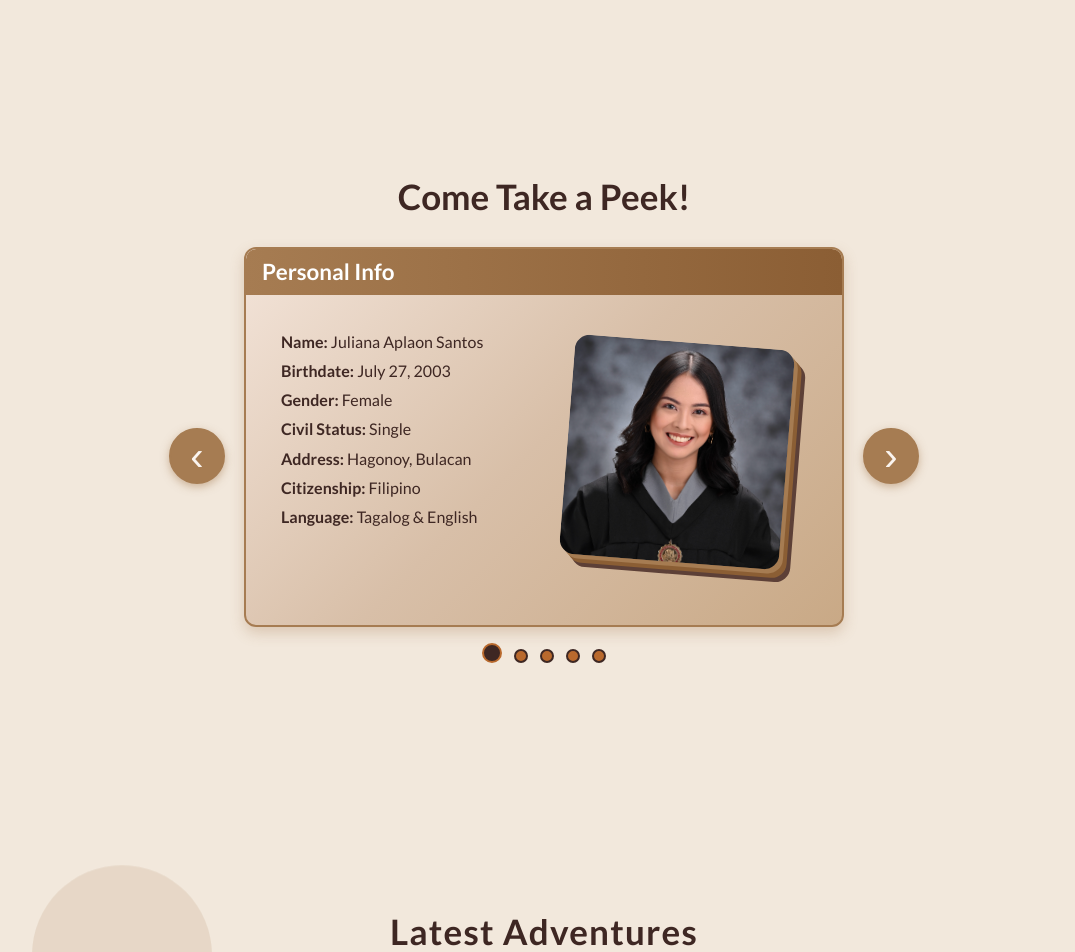
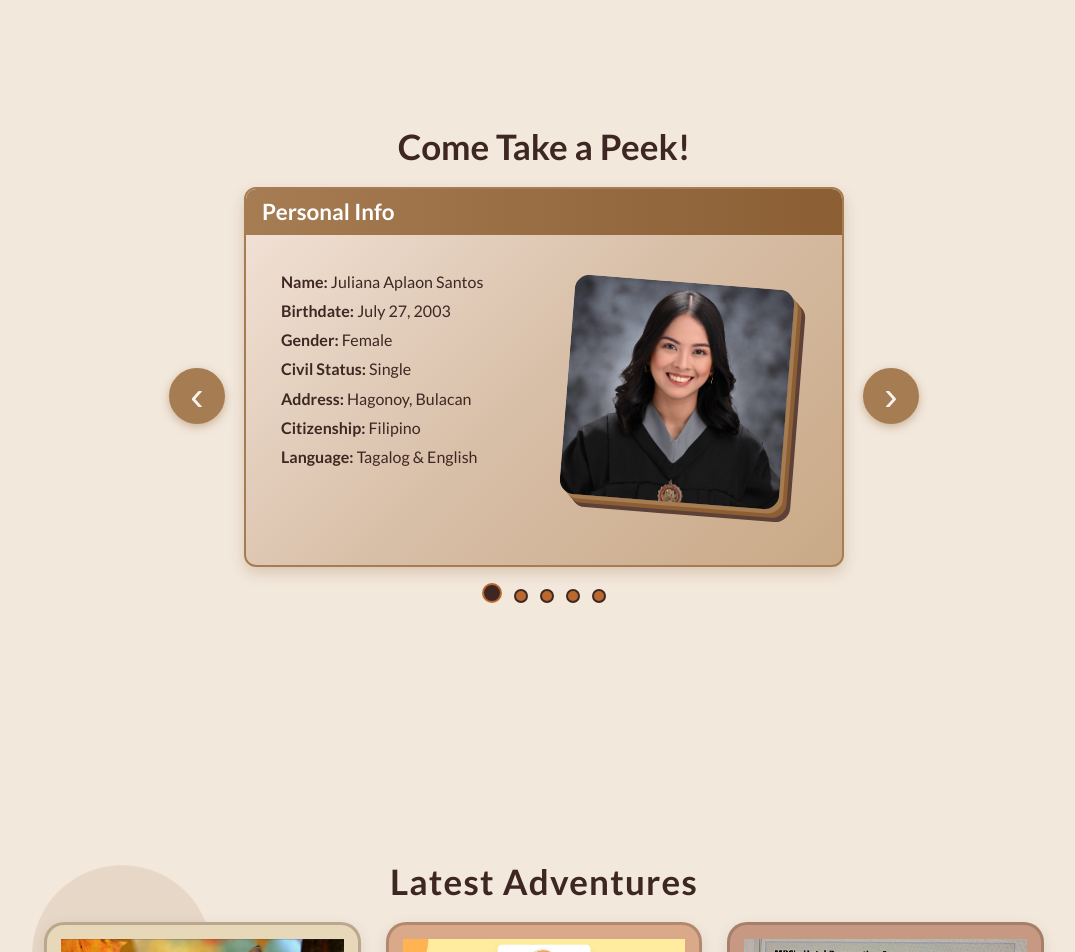
Before and after one commit to julianaaplaonsantos/mywebsite, a React (Vite) app: page / in a window 1280 px wide. Shown: the part 840-1792 px from the top of the page, without its empty margins (96-1171 px from the left). Built offline with nearby package versions, Linux system fonts and the light colour scheme.

Commit message:
fix ui desktop

```diff
--- a/src/sections/About.css
+++ b/src/sections/About.css
@@ -21,8 +21,8 @@
   font-size: 35px;
   font-weight: bold;
   color: #3E2723;
-  margin-top: 0;
-  margin-bottom: 30px;
+  margin-top: -110px;
+  margin-bottom: 20px;
   text-align: center;
 }
 
--- a/src/sections/Projects.css
+++ b/src/sections/Projects.css
@@ -28,7 +28,7 @@
 
 .section-title {
   font-size: 35px;
-  margin-top: 60px;
+  margin-top: 10px;
   margin-bottom: 20px;
   color: var(--primary-text);
   font-weight: 700;
```
